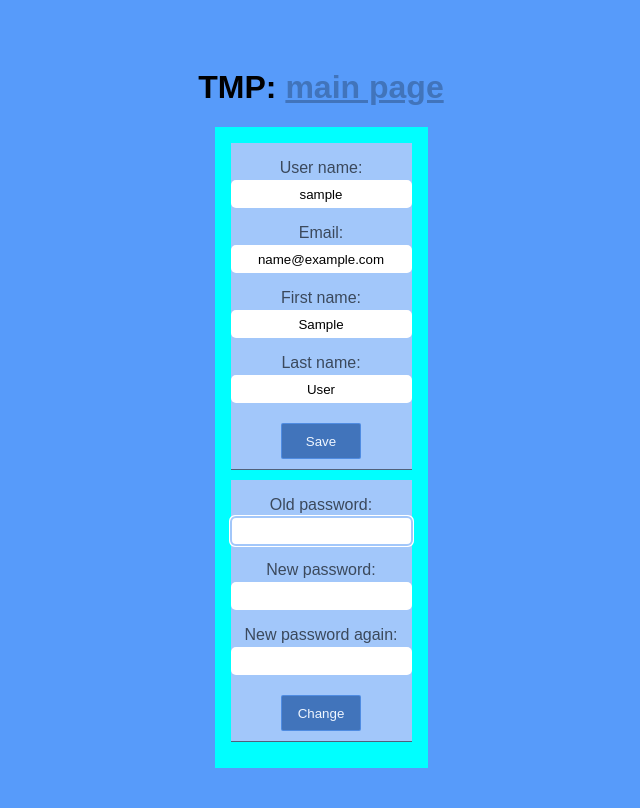
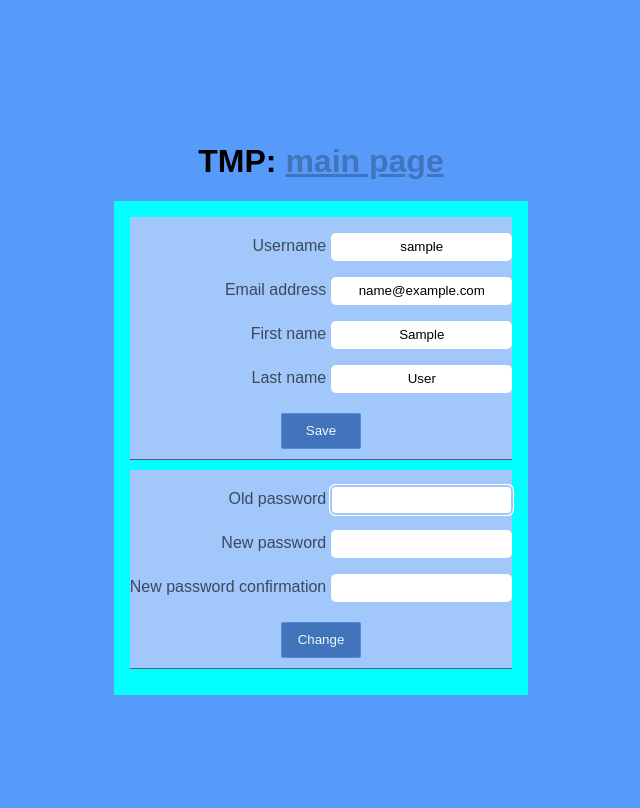
Before and after one commit to ImHereByChance/MonthsWeb, a Django app: page /accounts/user_settings/ in a window 1280 px wide. Shown: the whole page, without its empty margins (327-967 px from the left). Run offline with Django 3.2, Linux system fonts and the light colour scheme; the visitor is signed in with stand-in values (Sample User, id 1).

Commit message:
forms of the 'users' app refactored

```diff
--- a/MonthsWeb/users/forms.py
+++ b/MonthsWeb/users/forms.py
@@ -11,6 +11,12 @@ class UserDetailsChangingForm(forms.ModelForm):
     class Meta:
         model = User
         fields = ('username', 'email', 'first_name', 'last_name',)
+        label = {
+            'usename': _('User name: '),
+            'email': _('Email: '),
+            'first_name': _('First name: '),
+            'last_name': _('Last name: ')
+        }
 
     def clean_email(self):
         new_email = self.cleaned_data['email']
@@ -20,7 +26,6 @@ class UserDetailsChangingForm(forms.ModelForm):
             .exists():
             raise ValidationError(
                 _('A user with that email already exists.'),
-                code='not_unique_email'
             )
         return new_email
 
--- a/MonthsWeb/users/static/users/style/usersetting.css
+++ b/MonthsWeb/users/static/users/style/usersetting.css
@@ -6,7 +6,6 @@
     --additlight: #579BFA;
     --extradark: #50617A;
 }
-
 
 /*REGISTER AND LOGIN PAGES STYLES*/
 
@@ -28,16 +27,47 @@ html {
     height: 100%;
     width: 100%;
 }
-main {display: flex;flex-direction: column;padding: 1rem;background: cyan;}
+
+main {
+    display: flex;
+    flex-direction: column;
+    padding: 1rem;
+    background: cyan;
+}
 
 .settings-form {
     display: flex;
     flex-direction: column;
-    align-items: center;
+    align-items: flex-end;
     background: var(--baselight);
     border-bottom: 1px solid var(--extradark);
     padding-bottom: 10px;
     margin-bottom: 10px;
+}
+
+.form-group {
+    margin-top: 1rem;
+}
+
+.label-and-input {
+    display: flex;
+    align-items: baseline;
+    justify-content: space-around;
+    margin: 0;
+}
+
+label {
+    color: #3b495c;
+    margin-right: 5px;
+    margin-bottom: 3px;
+}
+
+input {
+    height: 26px;
+    border-radius: 5px;
+    border: 0px;
+    outline-color: #a2c7fa;
+    text-align: center;
 }
 
 input[type="submit"] {
@@ -53,31 +83,22 @@ input[type="submit"] {
     border-radius: 2px;
     transition: 0.3s;
 }
+
 input[type="submit"]:hover {
     background: #579bfa;
 }
-label {
-    color: #3b495c;
-    margin: auto;
-    margin-top: 1rem;
-    margin-bottom: 3px;
-}
-input {
-    height: 26px;
-    border-radius: 5px;
-    border: 0px;
-    outline-color: #a2c7fa;
-    text-align: center;
-}
+
 input[type="submit"] {
     margin-top: 20px;
     padding: 0px 5px;
 }
+
 a {
     align-self: center;
     margin-top: 20px;
     color: #4174bb;
 }
+
 ul.errorlist.nonfield {
     display: flex;
     flex-direction: column;
@@ -89,23 +110,26 @@ ul.errorlist.nonfield {
     margin-top: 1rem;
     color: darkred;
 }
+
 ul.errorlist {
+    align-self: center;
     list-style: none;
     padding: 0;
     margin: 0px;
-    max-width: 200px;
     color: darkred;
     text-align: center;
+    margin-top: 1px;
+    font-size: smaller;
 }
 
 .success-messange {
+    align-self: center;
     display: flex;
     align-items: center;
     min-height: 20px;
     margin-top: 5px;
     color: teal;
 }
-
 
 /*LANGUAGE CHOOSING*/
 
@@ -122,12 +146,15 @@ ul.errorlist {
     align-items: center;
     position: relative;
 }
+
 .set-user-language:hover {
     border-radius: 0;
 }
+
 .set-user-language:hover .dropdown-content {
     display: flex;
 }
+
 .dropdown-content {
     display: none;
     flex-direction: column;
@@ -138,6 +165,7 @@ ul.errorlist {
     right: -120px;
     box-shadow: 3px 4px 4px 0px #4174bb57;
 }
+
 .dropdown-item {
     color: var(--additdark);
     background: var(--baselight);
@@ -145,11 +173,13 @@ ul.errorlist {
     text-decoration: none;
     transition: 0.3s;
 }
+
 .dropdown-item:hover {
     color: var(--baselight);
     background: var(--additdark);
     text-decoration: underline;
 }
+
 .dropdown-content button {
     border: none;
     border-bottom: 1px solid #50617a33;
@@ -173,72 +203,70 @@ ul.errorlist {
     /* z-index: 1; */
 }
 
-.arrow-icon path {fill: var(--additdark);}
+.arrow-icon path {
+    fill: var(--additdark);
+}
 
 /* MEDIA QUERIES */
 
 /*Small devices (landscape phones, 576px and up)*/
+
 @media (max-width: 576px) {
-
     body {
         height: auto;
         width: auto;
-        flex-direction: column-reverse;
         align-items: stretch;
         padding: 1rem;
     }
-
     main {
         padding: 1rem;
         justify-content: center;
         align-items: stretch;
     }
-
     a {
         margin: 20px;
     }
-
+    .settings-form {
+        align-items: center;
+    }
+    .label-and-input {
+        flex-direction: column;
+        align-items: center;
+        justify-content: center;
+    }
     input {
         min-height: 40px;
         font-size: larger;
+        width: auto;
     }
-
     input[type="submit"] {
         font-size: inherit;
     }
-
     .set-user-language {
         border-radius: 5px;
         margin: 5px;
     }
-
     ul.errorlist.nonfield {
         align-self: center;
     }
-
 }
 
 /* Vertical mobile screen(minimum) */
-@media (max-width: 320px) {
 
-}
+@media (max-width: 320px) {}
 
 /*Medium devices (tablets, 768px and up)*/
-@media (max-width: 768px) {
 
-}
+@media (max-width: 768px) {}
 
 /*Large devices (desktops, 992px and up)*/
-@media (max-width: 992px) {
 
-}
+@media (max-width: 992px) {}
 
 /*X-Large devices (large desktops, 1200px and up)*/
-@media (max-width: 1200px) {
 
-}
+@media (max-width: 1200px) {}
 
 /*XX-Large devices (larger desktops, 1400px and up)*/
-@media (max-width: 1400px) {
 
-}
+@media (max-width: 1400px) {}
--- a/MonthsWeb/users/templates/registration/user_settings.html
+++ b/MonthsWeb/users/templates/registration/user_settings.html
@@ -19,22 +19,16 @@
     <main>
         <form  method="POST" action={% url 'user_details_change' %} class="settings-form">
             {% csrf_token %}
-
-            <label for='username'>{% translate "User name: " %}</label>
-            {{ user_details_form.username }}
-            {{ user_details_form.username.errors }}
-            <label for='email'>{% translate "Email:" %}</label>
-            {{ user_details_form.email }}
-            {{ user_details_form.email.errors }}
-            <label for='first_name'>{% translate "First name: " %}</label>
-            {{ user_details_form.first_name }}
-            {{ user_details_form.first_name.errors }}
-            <label for="last_name">{% translate "Last name: " %}</label>
-            {{ user_details_form.last_name }}
-            {{ user_details_form.last_name.errors}}
-
+            {% for field in user_details_form %}
+                <div class="form-group">
+                    <p class="label-and-input">
+                        <label for="{{ field.name }}">{{ field.label }}</label>
+                        {{ field }}
+                    </p>
+                    {{ field.errors }}
+                </div>
+            {% endfor %}
             <input type="submit" value={% translate "Save" %}>
-
             {% if user_detail_canged_msg %}
                 <div class="success-messange">
                     <span>&#10004;</span>{{ user_detail_canged_msg }}
@@ -44,25 +38,21 @@
 
         <form method="POST" action="{% url 'password_change' %}" class="settings-form">
             {% csrf_token %}
-
-            <label for='old_password'>{% translate "Old password: " %}</label>
-            {{ password_change_form.old_password }}
-            {{ password_change_form.old_password.errors }}
-            <label for='new_password1'>{% translate "New password:" %}</label>
-            {{ password_change_form.new_password1 }}
-            {{ password_change_form.new_password1.errors }}
-            <label for='new_password2'>{% translate "New password again:" %}</label>
-            {{ password_change_form.new_password2 }}
-            {{ password_change_form.new_password2.errors }}
-
+            {% for field in password_change_form %}
+                <div class="form-group">
+                    <p class="label-and-input">
+                        <label for="{{ field.name }}">{{ field.label }}</label>
+                        {{ field }}
+                    </p>
+                    {{ field.errors }}
+                </div>
+            {% endfor %}
             <input type="submit" value={% translate "Change" %}>
-
             {% if password_changed_msg %}
                 <div class="success-messange">
                     <span>&#10004;</span>{{ password_changed_msg }}
                 </div>
             {% endif %}
-
         </form>
     </main>
 
```
Also changed, not shown: MonthsWeb/MonthsWeb/locale/ru/LC_MESSAGES/django.po, MonthsWeb/taskmanager/locale/ru/LC_MESSAGES/django.po, MonthsWeb/users/locale/ru/LC_MESSAGES/django.po, 1 other file. Lines whose indentation alone changed are shown as unchanged.
